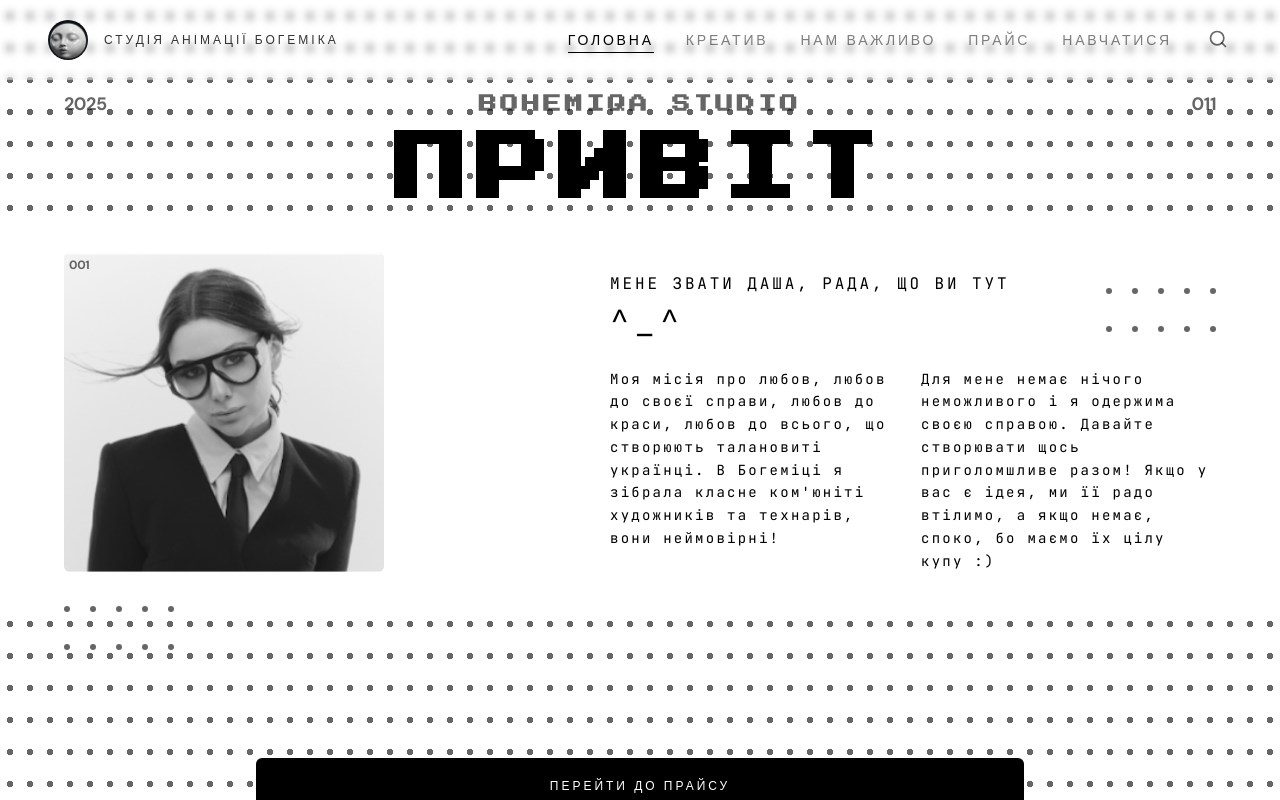
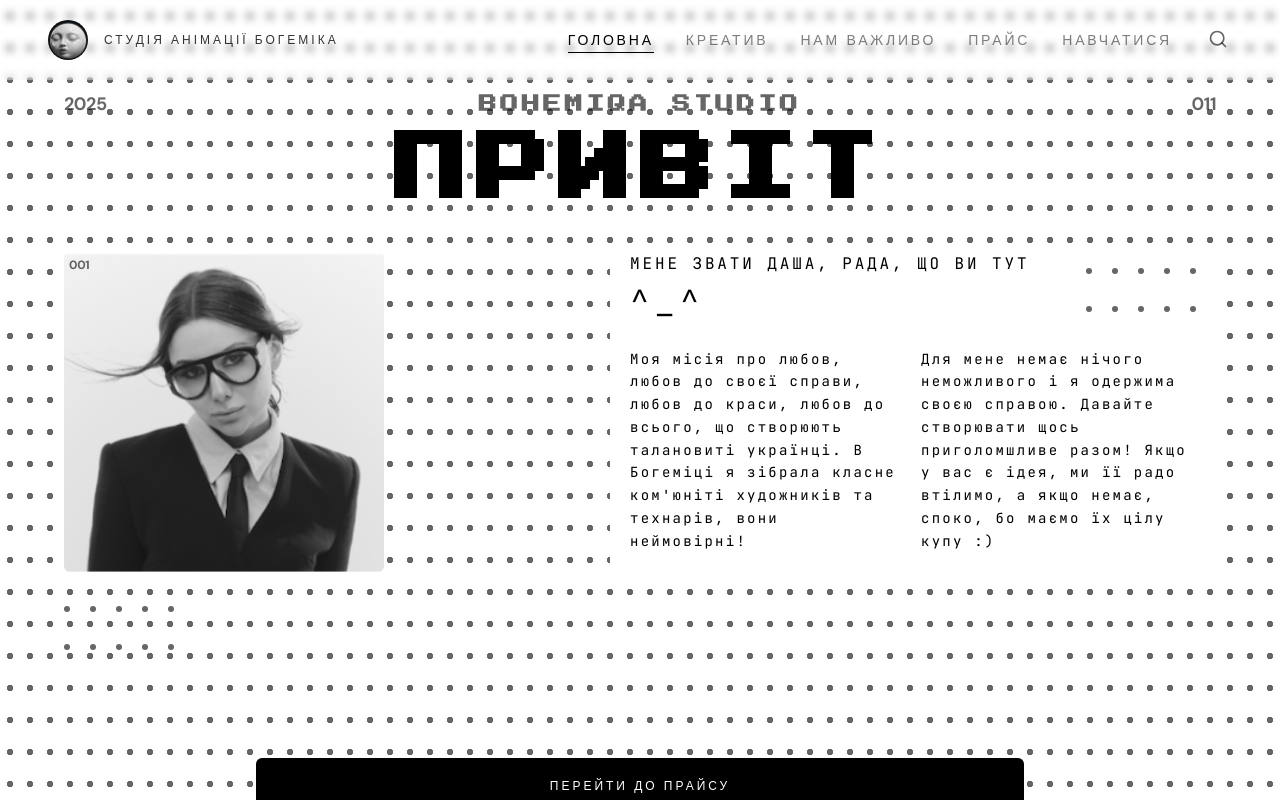
Before and after one commit to ElizavetaDX/Bohemia.com, a Next.js app: page / in a window 1280 px wide. Shown: the top 800 px of the page. Built offline with nearby package versions, Linux system fonts and the light colour scheme; a web font is replaced by a local one.

Commit message:
оновлення структури та додавання каруселі

```diff
--- a/src/app/page.tsx
+++ b/src/app/page.tsx
@@ -368,7 +368,7 @@ export default function Home() {
       {/* Content / About */}
       <section
         id="content"
-        className="px-6 md:px-12 py-6 md:py-4 pb-10 md:pb-6 bg-white min-h-0 lg:min-h-[360px]"
+        className="px-6 md:px-12 py-6 md:py-4 pb-10 md:pb-6 min-h-0 lg:min-h-[360px]"
         style={{ marginTop: '10px', marginBottom: '10px' }}
       >
         <div className="max-w-6xl mx-auto relative">
@@ -390,13 +390,13 @@ export default function Home() {
             </div>
 
             {/* Right column */}
-            <div className="font-content-mono -ml-[20px] lg:-ml-[40px] min-h-0 flex flex-col justify-end gap-4 md:gap-5 pt-4 lg:pt-0 lg:h-[320px]">
+            <div className="font-content-mono -ml-[20px] lg:-ml-[40px] min-h-0 flex flex-col justify-end gap-4 md:gap-5 pt-4 lg:pt-0 lg:h-[320px] bg-white px-4 py-4 md:px-5 md:py-5">
               <div className="flex flex-row items-center justify-between gap-4">
                 <div>
-                  <p className="text-sm md:text-base leading-relaxed tracking-[0.12em] sm:tracking-[0.18em] uppercase mb-0">
+                  <p className="text-sm md:text-base leading-relaxed tracking-[0.12em] sm:tracking-[0.18em] uppercase mb-0 text-black">
                     мене звати Даша, рада, що ви тут
                   </p>
-                  <p className="text-[24px] md:text-[32px] leading-relaxed tracking-[0.12em] sm:tracking-[0.18em] mt-0 mb-0" style={{ verticalAlign: 'top' }}>
+                  <p className="text-[24px] md:text-[32px] leading-relaxed tracking-[0.12em] sm:tracking-[0.18em] mt-0 mb-0 text-black" style={{ verticalAlign: 'top' }}>
                     ^_^
                   </p>
                 </div>
@@ -407,10 +407,10 @@ export default function Home() {
                 </div>
               </div>
               <div className="grid grid-cols-1 md:grid-cols-2 gap-4 md:gap-4 text-sm leading-relaxed tracking-[0.1em] sm:tracking-[0.16em] max-w-3xl">
-                <p className="break-words">
+                <p className="break-words text-black">
                   {'Моя місія про любов, любов до своєї справи, любов до краси, любов до всього, що створюють талановиті українці. В Богеміці я зібрала класне ком\'юніті художників та технарів, вони неймовірні!'}
                 </p>
-                <p className="break-words">
+                <p className="break-words text-black">
                   Для мене немає нічого неможливого і я одержима своєю справою. Давайте створювати щось приголомшливе разом! Якщо у вас є ідея, ми її радо втілимо, а якщо немає, споко, бо маємо їх цілу купу :)
                 </p>
               </div>
--- a/src/app/price/page.tsx
+++ b/src/app/price/page.tsx
@@ -303,7 +303,7 @@ export default function PricePage() {
                   )}
                   {'lines' in item ? (
                     <div className="font-content-mono text-sm md:text-base text-black leading-relaxed mb-4 space-y-1">
-                      {item.lines.map((line, i) => (
+                      {(item.lines ?? []).map((line, i) => (
                         <div key={i} className={!line.text && !line.price ? 'h-3' : line.price == null && line.text && line.text.length > 50 ? 'w-screen max-w-[100vw] relative left-1/2 -ml-[50vw] px-6 md:px-12 overflow-hidden' : 'grid grid-cols-[1fr_80px] gap-4 items-baseline ml-5 min-w-0'}>
                           {line.text && <span className={(line.price == null && line.text.length > 50 ? 'block w-full max-w-full break-words' : 'min-w-0 bg-white') + (line.gray ? ' text-black/60' : '')}>{line.text}</span>}
                           {line.price != null && (
```
Also changed, not shown: 1 other file (tests, documents, lock files or other folders).
